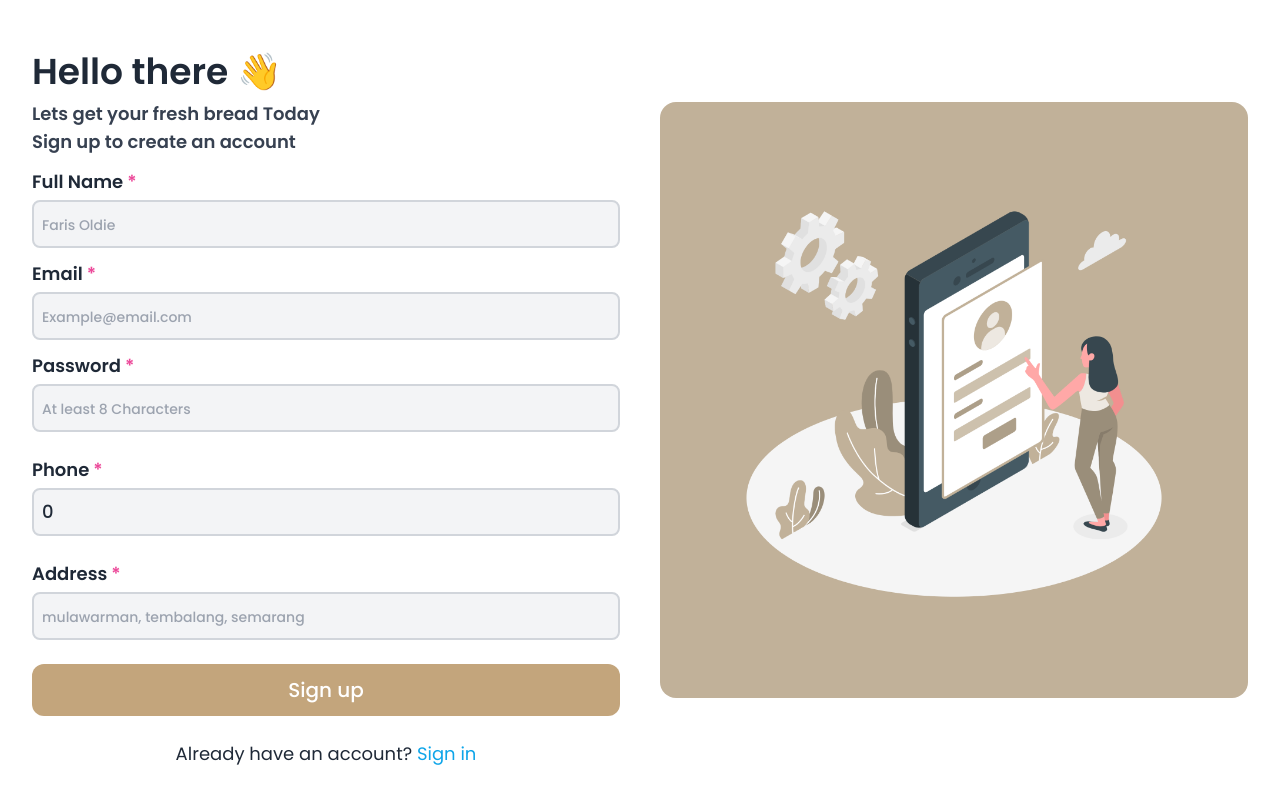
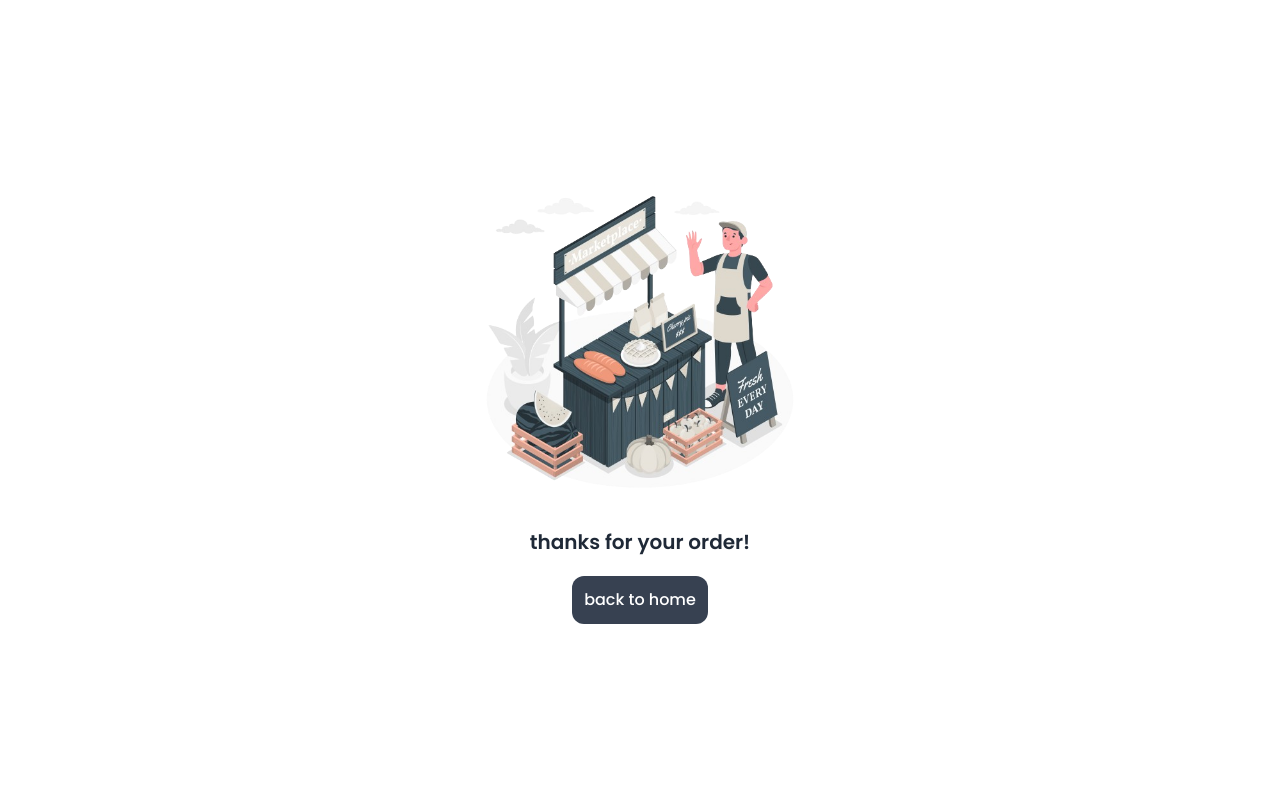
Before and after one commit to Hilmi27/Essy-Bakery-FE, a Vue app: page /thanks in a window 1280 px wide. Built offline with nearby package versions, Linux system fonts and the light colour scheme.

Commit message:
menambah after payment

```diff
--- a/src/App.vue
+++ b/src/App.vue
@@ -5,6 +5,7 @@ import Footer from "./components/Footer.vue";
 import Login from "./views/auth/Login.vue";
 import Register from "./views/auth/Register.vue";
 import SideBar from "./components/SideBar.vue";
+import ThanksView from "./views/FinishPayment/ThanksView.vue";
 import NavbarAdmin from "./components/NavbarAdmin.vue";
 import { useRoute } from "vue-router";
 const route = useRoute();
@@ -17,6 +18,7 @@ console.log(route);
     v-if="
       route.name !== 'login' &&
       route.name !== 'register' &&
+      route.name !== 'thanks' &&
       route.meta.role === 'user'
     "
   >
@@ -27,10 +29,14 @@ console.log(route);
   <div v-else-if="route.name === 'login'">
     <Login />
   </div>
+  <div v-else-if="route.name === 'thanks'">
+    <ThanksView />
+  </div>
   <div
     v-else-if="
       route.name !== 'login' &&
       route.name !== 'register' &&
+      route.name !== 'thanks' &&
       route.meta.role === 'admin'
     "
   >
--- a/src/router/index.js
+++ b/src/router/index.js
@@ -15,6 +15,7 @@ import Products from "../views/admin/products.vue";
 import Users from "../views/admin/userAdmin.vue";
 import History from "../views/admin/History.vue";
 import HistoryView from "../views/History/HistoryView.vue";
+import ThanksView from "../views/FinishPayment/ThanksView.vue";
 
 const router = createRouter({
   history: createWebHistory(import.meta.env.BASE_URL),
@@ -86,6 +87,11 @@ const router = createRouter({
       path: "/register",
       name: "register",
       component: Register,
+    },
+    {
+      path: "/thanks",
+      name: "thanks",
+      component: ThanksView,
     },
     // {
     //   path: "/about",
--- /dev/null
+++ b/src/views/FinishPayment/ThanksView.vue
@@ -0,0 +1,23 @@
+<template>
+  <section
+    class="bg-white flex justify-center items-center w-screen min-h-screen dark:bg-gray-700"
+  >
+    <div class="flex flex-col items-center container">
+      <img
+        src="../../assets/images/thanks.png"
+        alt="gambarnya ga keluar mas"
+        class="w-1/4"
+      />
+      <h1 class="text-xl font-semibold text-gray-800 mt-8 dark:text-white">
+        thanks for your order!
+      </h1>
+      <RouterLink to="/">
+        <button
+          class="mt-5 bg-gray-700 p-3 rounded-xl text-white font-medium transiction duration-300 ease-in-out hover:bg-gray-800/70"
+        >
+          back to home
+        </button>
+      </RouterLink>
+    </div>
+  </section>
+</template>
```
Also changed, not shown: src/assets/images/thanks.png (added).
